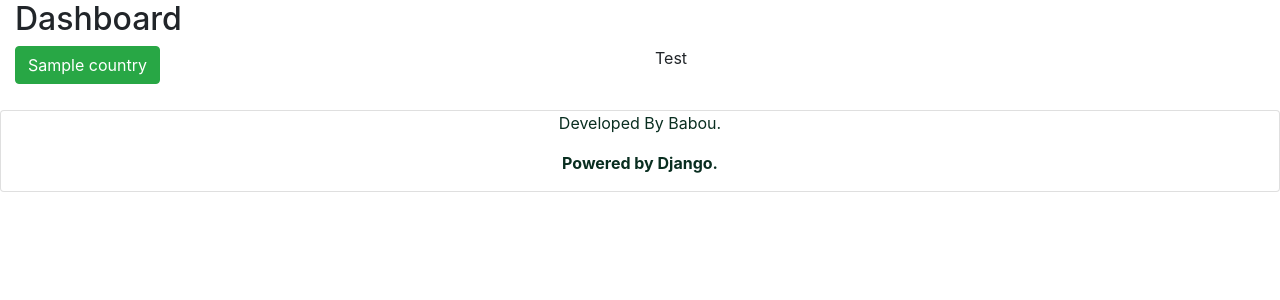
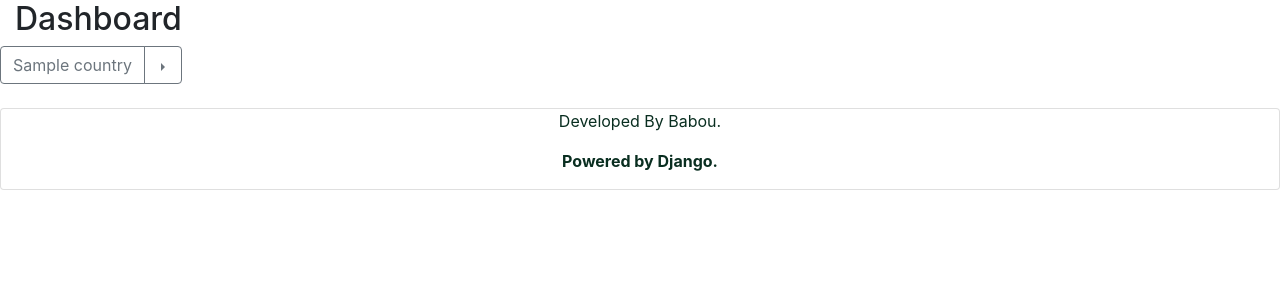
Before and after one commit to BabouZ17/point-of-interest, a Django app: template basis/templates/basis/board.html in a window 1280 px wide. Shown: the part 58-358 px from the top of the page. Run offline with Django 3.2, Linux system fonts and the light colour scheme; the template is opened without the code that fills it: most values are stand-ins (such as "Sample title", 1, 10 or a date in 2020); some libraries are stand-ins or nearby versions.

Commit message:
Board page added

```diff
--- a/basis/templates/basis/board.html
+++ b/basis/templates/basis/board.html
@@ -4,15 +4,30 @@
 <div class="container-fluid">
     <h2>Dashboard</h2>
     <div class="row">
-        <div class="col col-sm">
+        <div class="col-xs">
             <div class="btn-group-vertical">
                 {% for country in countries %}
-                    <button type="button" id="{{ country.name }}" class="btn btn-success" onclick="display(this.id)">{{ country.name }}</button>
+                    {% if country.zone_set.all.count == 0 %}
+                        <button type="button" id="{{ country.pk }}" class="btn btn-outline-secondary" onclick="display_country(this.id)">{{ country.name }}</button>
+                    {% else %}
+                        <div class="btn-group dropright">
+                            <button type="button" id="{{ country.pk }}" class="btn btn-outline-secondary" onclick="display_country(this.id)">
+                                {{ country.name }}
+                            </button>
+                            <button type="button" class="btn btn-outline-secondary dropdown-toggle dropdown-toggle-secondary" data-toggle="dropdown" aria-haspopup="true" aria-expanded="false">
+                                <span class="sr-only">Toggle Dropright</span>
+                            </button>
+                            <div class="dropdown-menu">
+                                {% for zone in country.zone_set.all %}
+                                    <a href="#" id="{{ zone.id }}" class="dropdown-item" onclick="display_zone(this.id)">{{ zone.name }}</a>
+                                {% endfor %}
+                            </div>
+                        </div>
+                    {% endif %}
                 {% endfor %}
             </div>
         </div>
-        <div class="col col-lg">
-            <p id="test">Test</p>
+        <div class="col-lg text-center" id="container">
         </div>
     </div>
 </div>
@@ -20,8 +35,40 @@
 {% block javascript %}
 <script>
 
-function display(id){
-    document.getElementById('test').textContent = id;
+var countries =  {{ countries_json|safe }};
+var zones = {{ zones_json|safe }};
+var pois = {{ pois_json|safe }};
+
+function found_country(id, objects){
+    var country = null;
+    for(var i = 0; i < objects.length; i++){
+        if(objects[i].pk == id){
+            country = objects[i];
+        }
+    }
+    return country;
+}
+
+function zone_pois(zone, pois){
+    pois_table = []
+    for(var i = 0; i < pois.length; i++){
+        if(zone.id == pois[i].zone){
+            console.log(pois[i]);
+            pois_table.push(pois[i]);
+        }
+    }
+}
+
+function display_zone(id){
+    console.log(id);
+}
+
+function display_country(id){
+    var country = null;
+    var container = document.getElementById('container');
+    country = found_country(id, countries);
+    var html = "<h5 style='color: #092e20;'>" + country.fields.name + "</h5>";
+    container.innerHTML = html;
 }
 
 object.addEventListener("click", display);
```
Also changed, not shown: basis/views.py (+36 -2 lines).
